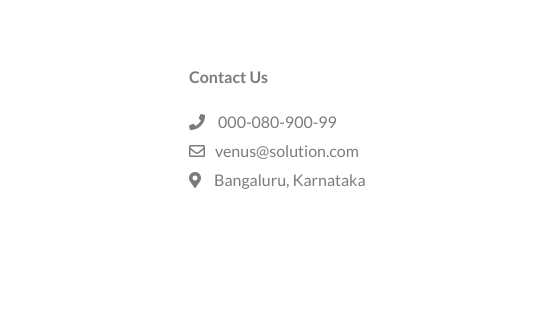
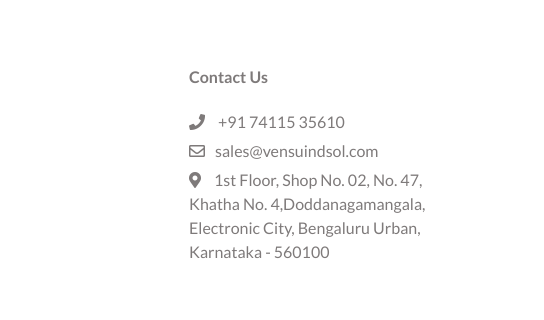
Before and after one commit to supriyakushavar/VenusSolutions, a plain HTML site: page index.html in a window 1280 px wide. Shown: the part 3168-3488 px from the top of the page, 736-1280 px from the left. Drawn offline with Linux system fonts and the light colour scheme.

Commit message:
Added address and contact number

```diff
--- a/index.html
+++ b/index.html
@@ -164,13 +164,14 @@
           <ul>
             <li>
               <i class="fas fa-phone"></i>
-              000-080-900-99
+              +91 74115 35610
 
             </li>
-            <li> <i class="far fa-envelope"></i>venus@solution.com</li>
+            <li> <i class="far fa-envelope"></i>sales@vensuindsol.com</li>
             <li>
               <i class="fas fa-map-marker-alt"></i>
-              Bangaluru, Karnataka
+              1st Floor, Shop No. 02, No. 47, Khatha No. 4,Doddanagamangala,
+              Electronic City, Bengaluru Urban, Karnataka - 560100
             </li>
           </ul>
         </div>
```
